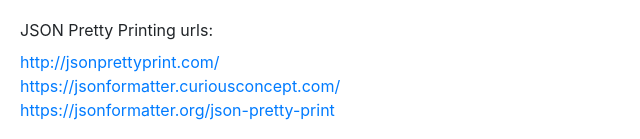
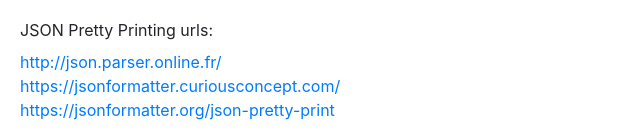
Before and after one commit to tainguyenbui/static-site-demo, a website with bundled scripts: page index.html in a window 1280 px wide. Shown: the part 782-921 px from the top of the page, 0-640 px from the left. Built offline with nearby package versions, Linux system fonts and the light colour scheme.

Commit message:
updates json pretty printing options

```diff
--- a/index.html
+++ b/index.html
@@ -79,7 +79,7 @@
 	</div>
 	<div style="margin: 20px;">
 		<label>JSON Pretty Printing urls:</label><br>
-		<a href='http://jsonprettyprint.com/' target="_blank">http://jsonprettyprint.com/</a>
+		<a href='http://json.parser.online.fr/' target="_blank">http://json.parser.online.fr/</a>
 		<br>
 		<a href='https://jsonformatter.curiousconcept.com/' target="_blank">https://jsonformatter.curiousconcept.com/</a>
 		<br>
```
